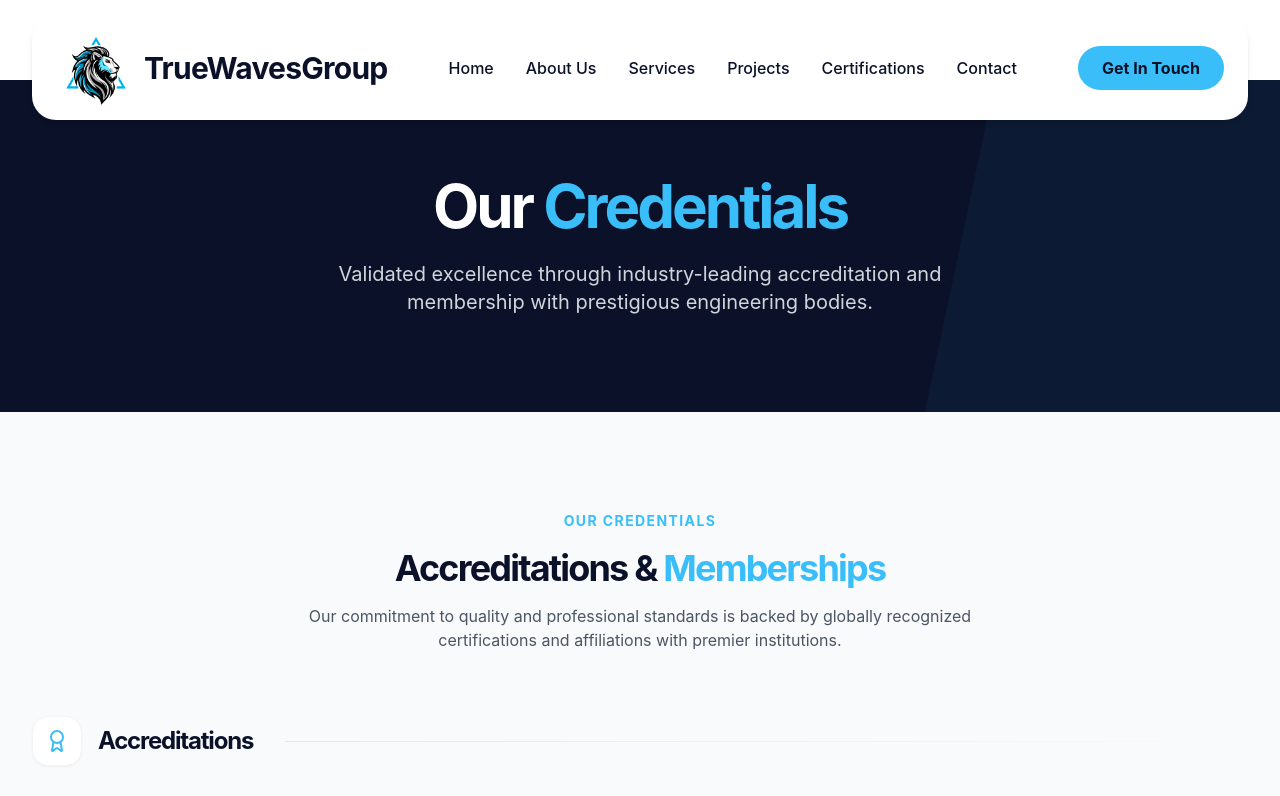
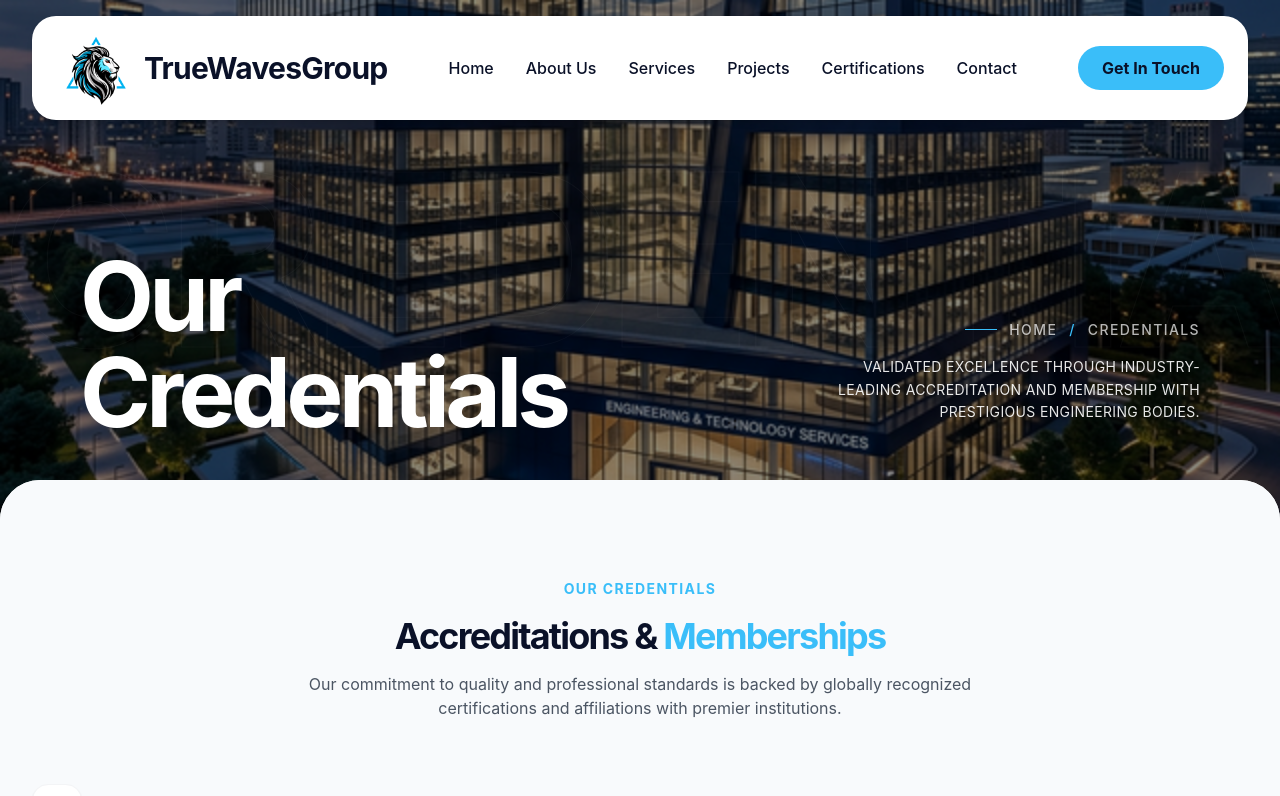
Before and after one commit to godivatech/truewaves_associates_website, a React (Vite) app: page /certifications in a window 1280 px wide. Shown: the top 796 px of the page. Built offline with nearby package versions, Linux system fonts and the light colour scheme.

Commit message:
UI and content change

```diff
--- a/src/pages/CertificationsPage.tsx
+++ b/src/pages/CertificationsPage.tsx
@@ -8,28 +8,62 @@ export default function CertificationsPage() {
     <div className="min-h-screen">
       <Navbar />
 
-      <main className="pt-20">
-        {/* Simple Hero */}
-        <div className="bg-navy py-24 relative overflow-hidden">
-          <div className="max-w-7xl mx-auto px-4 sm:px-6 lg:px-8 relative z-10">
+      <main>
+        {/* Hero Banner aligned with About/Projects design */}
+        <div className="relative h-[65vh] min-h-[500px] flex flex-col justify-end overflow-hidden">
+          <img
+            src="/images/certificates-hero.png"
+            alt="Engineering excellence and certifications"
+            className="absolute inset-0 w-full h-full object-cover"
+          />
+          <div className="absolute inset-0 bg-black/45" />
+
+          {/* Background Outline Text */}
+          <div className="absolute top-1/2 left-0 -translate-y-1/2 w-full pointer-events-none select-none overflow-hidden h-full flex items-center">
+            <motion.span
+              initial={{ opacity: 0, x: 100 }}
+              animate={{ opacity: 0.1, x: 0 }}
+              transition={{ duration: 1.5, ease: "easeOut" }}
+              className="text-[10rem] lg:text-[15rem] font-bold text-white whitespace-nowrap leading-none tracking-tighter"
+              style={{
+                WebkitTextStroke: '1px rgba(255,255,255,0.3)',
+                color: 'transparent'
+              }}
+            >
+              CREDENTIALS
+            </motion.span>
+          </div>
+
+          <div className="relative z-10 w-full px-6 sm:px-12 lg:px-20 pb-20">
+            <div className="flex flex-col lg:flex-row lg:items-end justify-between gap-8">
+              <motion.h1
+                initial={{ opacity: 0, x: -50 }}
+                animate={{ opacity: 1, x: 0 }}
+                transition={{ duration: 0.8, ease: "easeOut" }}
+                className="text-6xl sm:text-7xl lg:text-8xl font-bold text-white tracking-tighter leading-[0.85]"
+              >
+                Our <br /> Credentials
+              </motion.h1>
+
               <motion.div
                 initial={{ opacity: 0, y: 20 }}
                 animate={{ opacity: 1, y: 0 }}
-              className="text-center"
+                transition={{ duration: 0.6, delay: 0.4 }}
+                className="lg:mb-4 lg:text-right"
               >
-              <h1 className="text-5xl md:text-6xl font-bold text-white mb-6">
-                Our <span className="text-accent">Credentials</span>
-              </h1>
-              <p className="text-xl text-gray-300 max-w-2xl mx-auto">
+                <div className="flex items-center lg:justify-end gap-3 text-white/70 text-sm font-medium tracking-widest uppercase mb-4">
+                  <span className="w-8 h-px bg-accent" />
+                  Home <span className="text-accent">/</span> Credentials
+                </div>
+                <p className="text-white/90 text-sm max-w-sm leading-relaxed uppercase tracking-wide">
                   Validated excellence through industry-leading accreditation and membership with prestigious engineering bodies.
                 </p>
               </motion.div>
             </div>
-
-          {/* Abstract background */}
-          <div className="absolute top-0 right-0 w-1/2 h-full bg-accent/5 -skew-x-12 transform translate-x-1/2" />
+          </div>
         </div>
 
+        <div className="bg-white rounded-t-[40px] -mt-10 relative z-10 overflow-hidden">
           <AccreditationsSection />
 
           {/* Quality Commitment Section */}
@@ -68,6 +102,7 @@ export default function CertificationsPage() {
               </div>
             </div>
           </section>
+        </div>
       </main>
 
       <UnifiedFooter />
```
Also changed, not shown: public/images/certificates-hero.png (added). Lines whose indentation alone changed are shown as unchanged.
